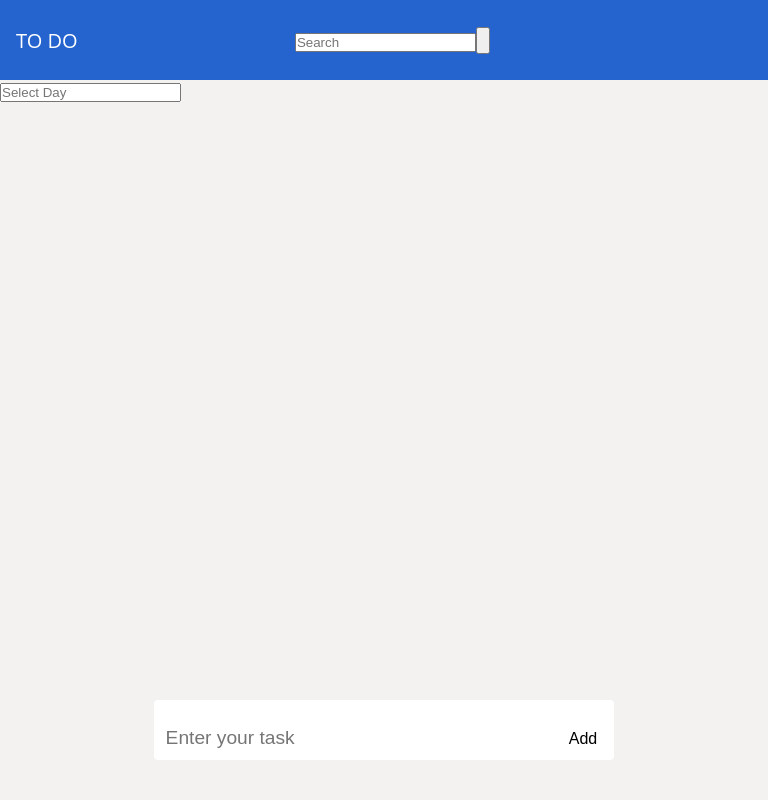
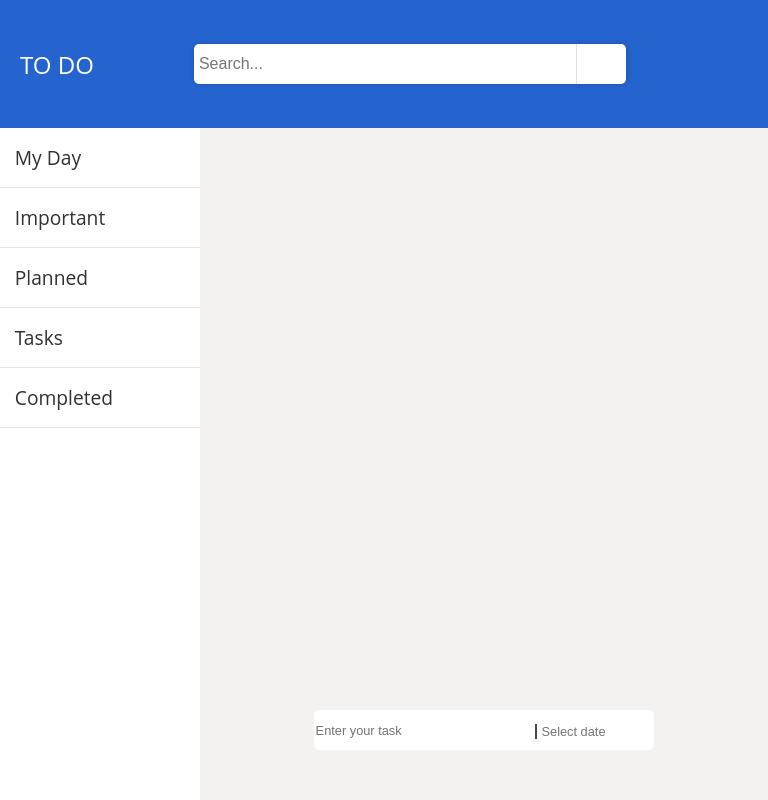
Before and after one commit to huyen2002/todo-app, a React (Create React App) app: page /planned in a window 768 px wide. Built offline with nearby package versions, Linux system fonts and the light colour scheme.

Commit message:
responsive and fix input to add task

```diff
--- a/src/components/Content.css
+++ b/src/components/Content.css
@@ -32,7 +32,9 @@
   border-radius: 5px;
   background-color: #ffffff;
   color: #484949;
+  font-size: 1.25rem;
 }
+
 .content-list-item-button-btn {
   border: none;
   background-color: #ffffff;
@@ -40,7 +42,9 @@
   margin: 0 10px;
   position: relative;
 }
-
+.content-list-item-button-btn ion-icon{
+  font-size: 1.25rem;
+}
 .tooltip-text {
   visibility: hidden;
   position: absolute;
@@ -70,51 +74,21 @@
  justify-content: center;
 }
 
-@media only screen and (max-width: 768px) {
-  .content {
-    width: 100%;
-    left: 0;
+@media only screen and (max-width: 768px){
+  .content-list{
+    padding: 20px 0 0 0;
   }
-  .content__main {
-    width: 100%;
+  .content-list-item{
+    width: 80%;
+    height: 40px;
+    margin: 10px 0;
+    padding: 0;
+    font-size: 1rem;
   }
-  .content-list {
-    width: 100%;
-    padding: 100px 0 0 0;
+  .content-list-item-button-btn ion-icon{
+    font-size: 1rem;
   }
-  .content-list-item {
-    width: 100%;
-    height: 50px;
-    margin: 10px 0;
-  }
-  .content-list-item-button-btn {
-    margin: 0 10px;
-  }
-  .content-footer{
-    top: calc(100% - 100px);
-  }
+  /* .content-footer{
+    top: calc(100% - 60px);
+  } */
 }
-@media only screen and (max-width: 1024px) and (min-width: 768px) {
-  .content {
-    width: 100%;
-    left: 0;
-  }
-  .content__main {
-    width: 100%;
-  }
-  .content-list {
-    width: 100%;
-    padding: 100px 0 0 0;
-  }
-  .content-list-item {
-    width: 100%;
-    height: 50px;
-    margin: 10px 0;
-  }
-  .content-list-item-button-btn {
-    margin: 0 10px;
-  }
-  .content-footer{
-    top: calc(100% - 100px);
-  }
-}
--- a/src/components/Content.jsx
+++ b/src/components/Content.jsx
@@ -3,44 +3,51 @@ import { useState } from "react";
 import InputTask from "./InputTask";
 import { useEffect } from "react";
 import { useLocation } from "react-router-dom";
-import ReactDatePicker from "react-datepicker";
 import "react-datepicker/dist/react-datepicker.css";
 
 function Content() {
-  const newTask = JSON.parse(localStorage.getItem("list")) || [];
+  const newTasks = JSON.parse(localStorage.getItem("list")) || [];
+  const searchTasks = JSON.parse(localStorage.getItem("search")) || [];
+
   const location = useLocation();
   const { pathname } = location;
-  const [list, setList] = useState(newTask);
-  const [selectedDate, setSelectedDate] = useState(null);
-
-  const today = new Date();
+  const [list, setList] = useState(newTasks);
 
   useEffect(() => {
     localStorage.setItem("list", JSON.stringify(list));
   }, [list]);
+
+  const handleSearch = (searchTerm) => {
+    const search = list.filter((task) => {
+      return task.title.toLowerCase().includes(searchTerm.toLowerCase());
+    }
+    );
+    setList(search);
+    localStorage.setItem("search", JSON.stringify(search));
+  }
 
   const List = () => {
     const tasks = JSON.parse(localStorage.getItem("list")) || [];
 
     switch (pathname) {
       case "/":
-        return tasks.filter((task) => task.date === formatDate(today));
+        return tasks.filter((task) => task.date === today);
 
       case "/important":
         return tasks.filter(
-          (task) => task.important === true && task.date === formatDate(today)
+          (task) => task.important === true && task.date === today
         );
 
       case "/completed":
         return tasks.filter(
-          (task) => task.completed === true && task.date === formatDate(today)
+          (task) => task.completed === true && task.date === today
         );
 
       case "/tasks":
         return tasks.filter((task) => task.completed === false);
 
       case "/planned":
-        return tasks.filter((task) => task.date !== formatDate(today));
+        return tasks.filter((task) => task.date !== today);
       default:
         return tasks;
     }
@@ -58,38 +65,39 @@ function Content() {
     const formattedDate = dd + "/" + mm + "/" + yyyy;
     return formattedDate;
   };
+  const today = formatDate(new Date());
 
-  const handleAddTask = (task) => {
+  const handleAddTask = (input, selectedDate) => {
     const newTask = JSON.parse(localStorage.getItem("list")) || [];
 
     switch (pathname) {
       case "/":
         newTask.push({
-          name: task,
+          name: input,
           important: false,
           completed: false,
-          date: formatDate(today),
+          date: today,
         });
         break;
       case "/important":
         newTask.push({
-          name: task,
+          name: input,
           important: true,
           completed: false,
-          date: formatDate(today),
+          date: today,
         });
         break;
       case "/completed":
         newTask.push({
-          name: task,
+          name: input,
           important: false,
           completed: true,
-          date: formatDate(today),
+          date: today,
         });
         break;
       case "/planned":
         newTask.push({
-          name: task,
+          name: input,
           important: false,
           completed: false,
           date: formatDate(selectedDate),
@@ -135,13 +143,6 @@ function Content() {
   return (
     <div className="content">
       <div className="content__main">
-        <ReactDatePicker
-          placeholderText="Select Day"
-          selected={selectedDate}
-          onChange={(date) => setSelectedDate(date)}
-          dateFormat="dd/MM/yyyy"
-          minDate={new Date()}
-        ></ReactDatePicker>
         <ul className="content-list">
           {List().map((item, index) => {
             return (
--- a/src/components/Header.css
+++ b/src/components/Header.css
@@ -1,28 +1,76 @@
-.header{
+.header {
   background-color: var(--header-background-color);
   width: 100%;
   height: var(--header-height);
   color: white;
   display: flex;
   align-items: center;
-  justify-content: space-between;
-  font-size: 1.25rem;
-}
-.header__brand{
-  display: flex;
-  justify-content: center;
-  padding: 0 1rem;
 }
 
-.header__container{
+.header__logo {
+  font-size: 2rem;
+  color: white;
+  margin-right: 200px;
+  margin-left: 50px;
+}
+
+.header__container {
+  list-style: none;
   width: 10%;
   display: flex;
   justify-content: space-around;
+  margin-left: 100px;
+  margin-right: 20px;
 }
-.header__setting{
+.header__container__item {
+  margin: 0 5px;
+}
+ion-icon {
+  font-size: 1.5rem;
+}
 
+@media only screen and (max-width: 767px) {
+  .header {
+    width: 100%;
+  }
+
+  .header__logo {
+    font-size: 1.5rem;
+    margin-right: 10px;
+    margin-left: 5px;
+  }
+
+  .header__container {
+   margin-left: 20px;
+   width: 10%;
+
+  }
+ .header__container__item{
+  margin: 0 2px;
 }
-.header__notification{
- margin-right: 30px;
+  .header__container__item ion-icon {
+    font-size: 1.2rem;
+  }
+}
+@media only screen and (min-width: 768px) and (max-width: 1024px) {
+  .header__container {
+    width: 10%;
+  }
+   .header__logo {
+    font-size: 1.5rem;
+    margin-right: 100px;
+    margin-left: 20px;
+  }
 
+  .header__container {
+   margin-left: 40px;
+   width: 10%;
+
+  }
+ .header__container__item{
+  margin: 0 2px;
 }
+  .header__container__item ion-icon {
+    font-size: 1.2rem;
+  }
+}
--- a/src/components/Header.jsx
+++ b/src/components/Header.jsx
@@ -1,24 +1,26 @@
+// import { useState } from "react";
+import "./Header.css";
 import SearchBar from "./SearchBar";
-import './Header.css';
 function Header() {
+
   return (
     <div className="header">
       <div className="header__brand">
         <span className="header__logo">TO DO</span>
       </div>
 
-      <SearchBar></SearchBar>
-      <div className="header__container">
-        <div className="header__setting">
+     <SearchBar ></SearchBar>
+      <ul className="header__container">
+        <li className="header__container__item">
           <ion-icon name="settings"></ion-icon>
-        </div>
-        <div className="header__help">
+        </li>
+        <li className="header__container__item">
           <ion-icon name="help-circle-outline"></ion-icon>
-        </div>
-        <div className="header__notification">
+        </li>
+        <li className="header__container__item">
           <ion-icon name="notifications-outline"></ion-icon>
-        </div>
-      </div>
+        </li>
+      </ul>
     </div>
   );
 }
--- a/src/components/InputTask.css
+++ b/src/components/InputTask.css
@@ -1,29 +1,83 @@
 .input-addTask {
+  display: flex;
   width: 60%;
-  border-radius: 4px;
-  padding: 6px 12px;
-  margin-left: 100px;
-  margin-right: 100px;
-  bottom: calc(100vh - 200px);
+  height: 50px;
+  margin: 10px 0;
+  border: 2px solid rgba(255, 255, 255, 0.8);
+  border-radius: 5px;
   background-color: #ffffff;
-}
-input:focus{
-    outline: none;
+  align-items: center;
+  justify-content: space-between;
 }
 .input-task {
   border: none;
+  outline: none;
   font-size: 1.2rem;
-  width: 90%;
-  height: 90%;
+  width: 70%;
+  height: 100%;
 }
 .btn-addTask {
   height: 90%;
   border: none;
   background-color: #ffffff;
   cursor: pointer;
-  margin-left: 10px;
   position: relative;
+  margin-right: 10px;
 }
-p {
-  font-size: 1rem;
+.input-date {
+  outline: none;
+  border: none;
+  border-left: 2px solid #484949;
+  background-color: #ffffff;
+  margin-left: calc(20% - 10px);
+  padding-left: 5px;
+  font-size: 1.2rem;
 }
+
+@media only screen and (max-width: 767px) {
+  .input-addTask {
+    width: 80%;
+    height: 40px;
+  }
+  .input-task {
+    font-size: 0.8rem;
+    width: 100%;
+    height: 100%;
+  }
+  .input-date {
+    font-size: 0.8rem;
+    margin-left: 10px;
+    width: 100%;
+  }
+  .btn-addTask {
+    margin-right: 5px;
+    margin-left: 10px;
+  }
+  .btn-addTask ion-icon {
+    font-size: 1rem;
+  }
+}
+@media only screen and (min-width: 768px) and (max-width: 1024px) {
+  .input-addTask {
+    width: 60%;
+    height: 40px;
+  }
+  .input-task {
+    font-size: 0.8rem;
+    width: 100%;
+    height: 100%;
+  }
+  .input-date {
+    font-size: 0.8rem;
+    margin-left: 10px;
+    width: 100%;
+
+  }
+  .btn-addTask {
+    margin-right: 5px;
+    margin-left: 10px;
+  }
+  .btn-addTask ion-icon {
+    font-size: 1rem;
+  }
+}
--- a/src/components/InputTask.jsx
+++ b/src/components/InputTask.jsx
@@ -1,12 +1,20 @@
-import { useState } from "react";
+import { useState, useRef } from "react";
 import "./InputTask.css";
+import { useLocation } from "react-router-dom";
+import ReactDatePicker from "react-datepicker";
 
 function InputTask({ onSubmit }) {
   const [input, setInput] = useState("");
+  const inputRef = useRef();
+  const location = useLocation();
+  const { pathname } = location;
+  const [selectedDate, setSelectedDate] = useState(null);
+
   const handleSubmit = (e) => {
     e.preventDefault();
-    onSubmit(input);
+    onSubmit(input, selectedDate);
     setInput("");
+    inputRef.current.focus();
   };
   const handleChange = (e) => {
     setInput(e.target.value);
@@ -14,16 +22,23 @@ function InputTask({ onSubmit }) {
   return (
     <form className="input-addTask">
       <input
+        className="input-task"
         value={input}
-        className="input-task"
         type="text"
         placeholder="Enter your task"
         onChange={handleChange}
+        ref={inputRef}
       ></input>
-
+      {pathname === "/planned" && (
+        <ReactDatePicker
+          className="input-date"
+          placeholderText="Select date"
+          selected={selectedDate}
+          onChange={(date) => setSelectedDate(date)}
+        />
+      )}
       <button onClick={handleSubmit} className="btn-addTask">
         <ion-icon name="add-circle-outline" size="large"></ion-icon>
-        <p>Add</p>
       </button>
     </form>
   );
--- /dev/null
+++ b/src/components/SearchBar.css
@@ -0,0 +1,66 @@
+.search-bar {
+  flex: 1;
+  display: flex;
+  align-items: center;
+  height: 45px;
+  background-color: #fff;
+  border-radius: 5px;
+  box-shadow: 0px 0px 5px 0px rgba(0, 0, 0, 0.2);
+  padding: 10px;
+}
+.search-bar__input{
+  width: 100%;
+  height: 100%;
+  border: none;
+  background-color: transparent;
+  font-size: 1.25rem;
+  color: #484949;
+  outline: none;
+}
+.search-bar__button{
+  width: 50px;
+  height: 45px;
+  background-color: #fff;
+  border: none;
+  cursor: pointer;
+  border-left: 1px solid #e0e0e0;
+  padding: 5px;
+  margin-right: 5px;
+}
+.search-bar__button ion-icon{
+  font-size: 2rem;
+}
+@media only screen and (max-width: 768px){
+  .search-bar{
+    padding: 2px;
+    height: 35px;
+    margin-right: 5px;
+  }
+  .search-bar__input{
+    font-size: 0.8rem;
+  }
+  .search-bar__button{
+    width: 35px;
+    height: 35px;
+  }
+  .search-bar__button ion-icon{
+    font-size: 1.5rem;
+  }
+}
+@media only screen and (min-width: 768px) and (max-width: 1024px){
+  .search-bar{
+    padding: 5px;
+    height: 40px;
+    margin-right: 5px;
+  }
+  .search-bar__input{
+    font-size: 1rem;
+  }
+  .search-bar__button{
+    width: 40px;
+    height: 40px;
+  }
+  .search-bar__button ion-icon{
+    font-size: 1.8rem;
+  }
+}
--- a/src/components/SearchBar.jsx
+++ b/src/components/SearchBar.jsx
@@ -1,16 +1,33 @@
-function SearchBar(props) {
+import { useState } from "react";
+import "./SearchBar.css";
+import { Link } from "react-router-dom";
+function SearchBar({ onSubmit }) {
+  const [searchTerm, setSearchTerm] = useState("");
+
+  const handleChange = (e) => {
+    setSearchTerm(e.target.value);
+  };
+  const handleSubmit = (e) => {
+    e.preventDefault();
+    onSubmit(searchTerm);
+    setSearchTerm("");
+  };
+
   return (
-    <div className="search-bar">
+    <form className="search-bar" onSubmit={handleSubmit}>
       <input
-        onChange={props.onSearch}
-        value={props.searchTerm}
-        placeholder="Search"
-        type="search"
+        className="search-bar__input"
+        type="text"
+        value={searchTerm}
+        onChange={handleChange}
+        placeholder="Search..."
       />
-      <button className="search-bar__button">
-        <ion-icon name="search"></ion-icon>
-      </button>
-    </div>
+      <Link to="/search">
+        <button className="search-bar__button" type="submit">
+          <ion-icon name="search"></ion-icon>
+        </button>
+      </Link>
+    </form>
   );
 }
 export default SearchBar;
--- a/src/components/SideBar.css
+++ b/src/components/SideBar.css
@@ -13,20 +13,47 @@
   margin: 0;
 }
 .sidebar-list-item {
-  padding: 0.5rem 1rem;
+  padding: 1rem;
   border-bottom: 1px solid #e6e6e6;
-  margin: 30px 0;
+  height: 80px;
+  display: flex;
+  align-items: center;
 }
 .sidebar-item-icon {
   color: #323130;
-
 }
 .sidebar-item-link {
   text-decoration: none;
   color: #323130;
   font-size: 1.5rem;
 }
-ion-icon {
+.sidebar-list-item ion-icon {
   font-size: 1.25rem;
   margin-right: 10px;
 }
+@media only screen and (max-width: 768px) {
+  .sidebar-list-item {
+    padding: 0.3rem;
+    height: 50px;
+  }
+  .sidebar-item-link {
+    font-size: 1rem;
+  }
+  .sidebar-list-item ion-icon {
+    font-size: 1rem;
+    margin-right: 4px;
+  }
+}
+@media only screen and (min-width: 768px) and (max-width: 1023px) {
+  .sidebar-list-item {
+    padding: 0.3rem;
+    height: 60px;
+  }
+  .sidebar-item-link {
+    font-size: 1.2rem;
+  }
+  .sidebar-list-item ion-icon {
+    font-size: 1.2rem;
+    margin-right: 10px;
+  }
+}
--- a/src/index.js
+++ b/src/index.js
@@ -16,6 +16,7 @@ root.render(
         <Route path="/planned" element={<Page />}></Route>
         <Route path="/tasks" element={<Page />}></Route>
         <Route path="/completed" element={<Page />}></Route>
+        <Route path="/search" element={<Page />}></Route>
       </Routes>
     </BrowserRouter>
   </React.StrictMode>
```
Also changed, not shown: src/App.css (+15 -1 lines), src/components/Planned.jsx (deleted).
